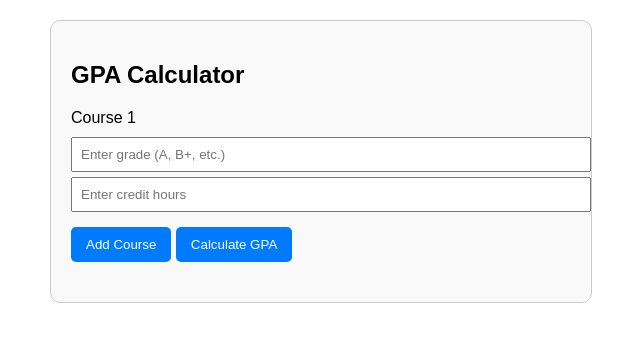
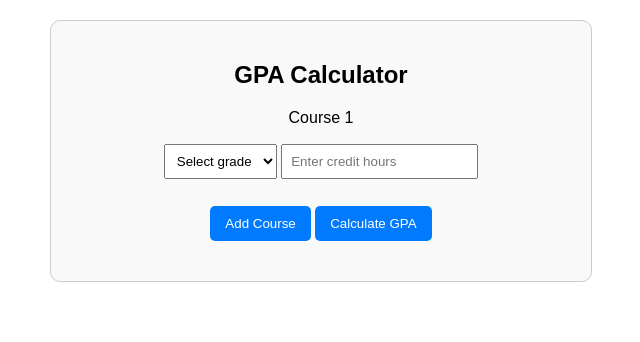
Before and after one commit to Munazahqa/GPA-Calculator, a plain HTML site: page index.html in a window 1280 px wide. Both pictures are taken after a click on the button "Add Course". Shown: the whole page, without its empty margins (319-959 px from the left). Drawn offline with Linux system fonts and the light colour scheme.

Commit message:
input updated to dropdown

```diff
--- a/index.html
+++ b/index.html
@@ -16,6 +16,7 @@
             border: 1px solid #ccc;
             border-radius: 10px;
             background-color: #f9f9f9;
+            text-align: center;
         }
         .form-group {
             margin-bottom: 15px;
@@ -25,9 +26,13 @@
             margin-bottom: 5px;
         }
         input, select {
-            width: 100%;
+            display: inline-block;
             padding: 8px;
-            margin-top: 5px;
+
+            margin: 12px auto;
+
+
+
         }
         button {
             padding: 10px 15px;
--- a/script.js
+++ b/script.js
@@ -7,7 +7,22 @@ document.getElementById("add-course").addEventListener("click", () => {
     courseDiv.classList.add("form-group");
     courseDiv.innerHTML = `
         <label>Course ${courseCount}</label>
-        <input type="text" class="grade" placeholder="Enter grade (A, B+, etc.)">
+        <!--<input type="text" class="grade" placeholder="Enter grade (A, B+, etc.)">-->
+        <select class="grade">
+            <option value="">Select grade</option>
+            <option value="A+">A+</option>
+            <option value="A">A</option>
+            <option value="A-">A-</option>
+            <option value="B+">B+</option>
+            <option value="B">B</option>
+            <option value="B-">B-</option>
+            <option value="C+">C+</option>
+            <option value="C">C</option>
+            <option value="C-">C-</option>
+            <option value="D+">D+</option>
+            <option value="D">D</option>
+            <option value="F">F</option>
+        </select>
         <input type="number" class="credit" placeholder="Enter credit hours">
     `;
     container.appendChild(courseDiv);
@@ -24,7 +39,7 @@ document.getElementById("calculate-gpa").addEventListener("click", () => {
         const creditHours = parseInt(credits[i].value);
 
         let points = 0;
-        if (grade === "A") points = 4.0 * creditHours;
+        if (grade === "A+" ||grade === "A" ) points = 4.0 * creditHours;
         else if (grade === "A-") points = 3.67 * creditHours;
         else if (grade === "B+") points = 3.33 * creditHours;
         else if (grade === "B") points = 3.0 * creditHours;
```
